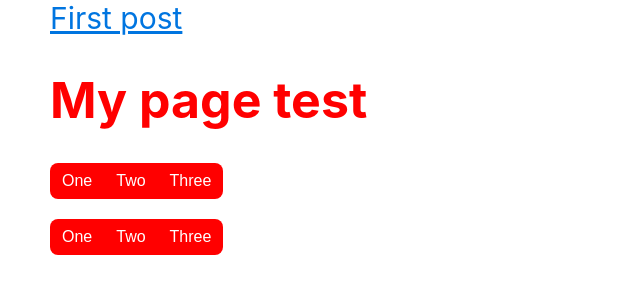
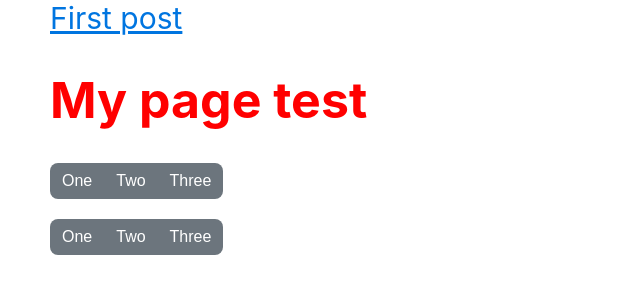
Before and after one commit to Annie-Huang/my-next10-app, a Next.js app: page / in a window 1280 px wide. Shown: the top 300 px of the page, without its empty margins (0-640 px from the left). Built offline with nearby package versions, Linux system fonts and the light colour scheme.

Commit message:
Use default grey color

```diff
--- a/pages/index.tsx
+++ b/pages/index.tsx
@@ -30,14 +30,14 @@ export default function Home() {
       <ButtonGroup1
         buttons={['One', 'Two', 'Three']}
         doSomethingAfterClick={printButtonLabel1}
-        defaultBackground='red'
+        // defaultBackground='red'
       />
       <br />
       <br />
       <ButtonGroup2
         buttons={['One', 'Two', 'Three']}
         doSomethingAfterClick={printButtonLabel2}
-        defaultBackground='red'
+        // defaultBackground='red'
       />
     </div>
   );
```
